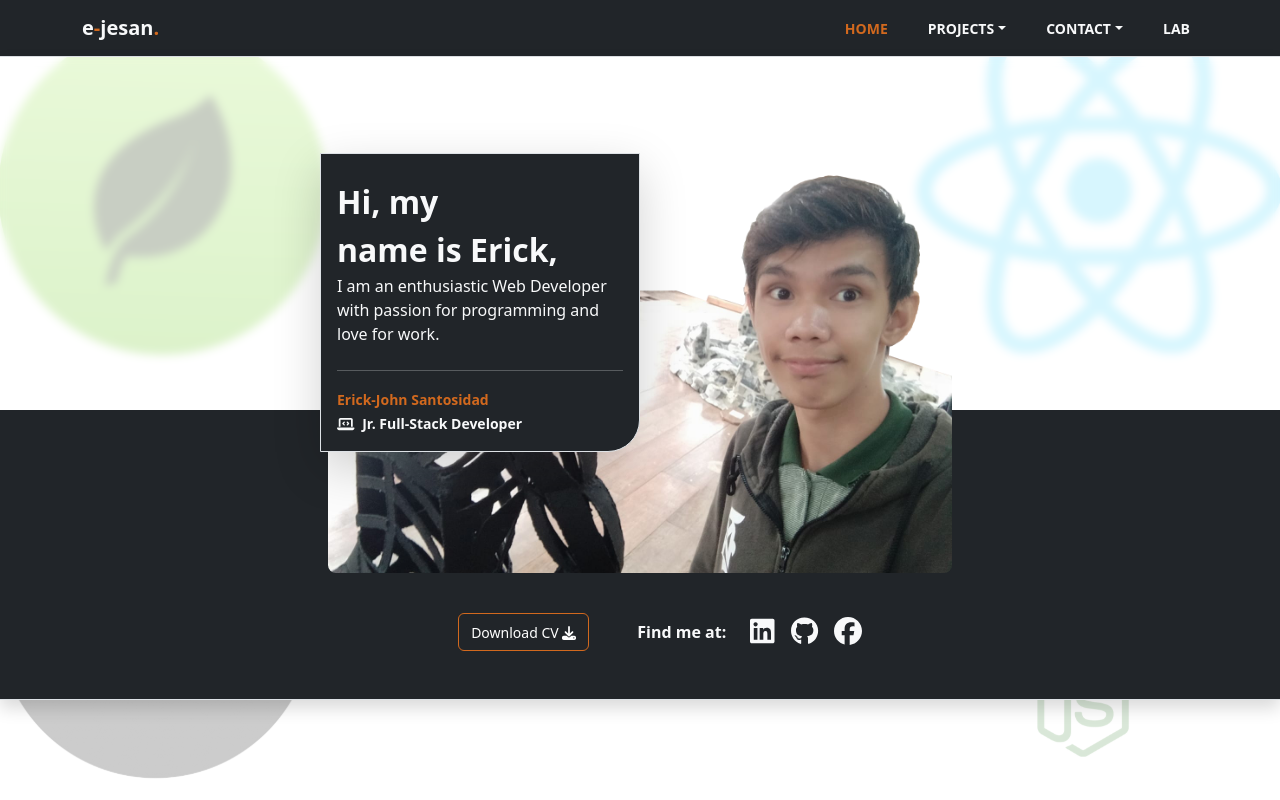
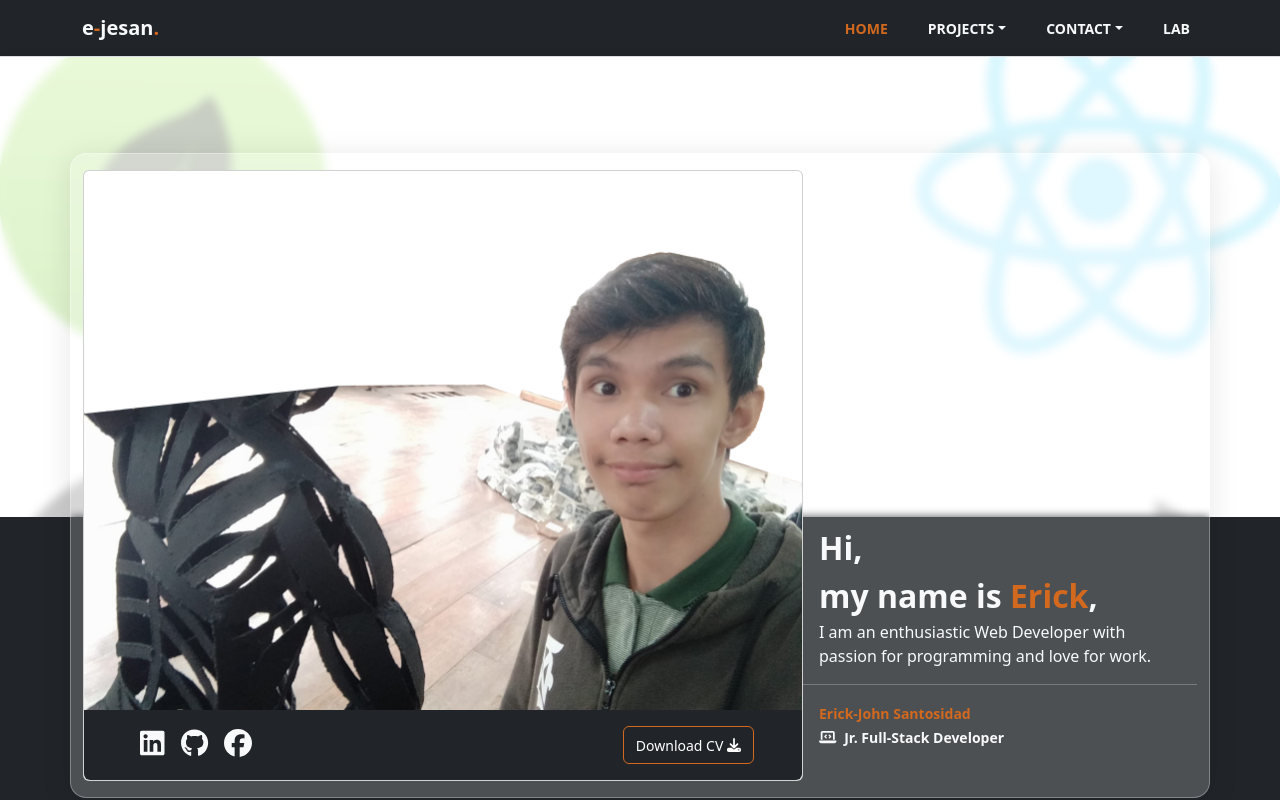
Before and after one commit to ricesush/portfoliov2, a React (Vite) app: page / in a window 1280 px wide. Shown: the top 800 px of the page. Built offline with nearby package versions, Linux system fonts and the light colour scheme.

Commit message:
modified header on the landing page

```diff
--- a/src/components/HeaderSection.jsx
+++ b/src/components/HeaderSection.jsx
@@ -1,5 +1,4 @@
-import myImage from '../assets/profilePic.png';
-
+import coverImg from '../assets/cover_edit.webp';
 import { FontAwesomeIcon } from '@fortawesome/react-fontawesome';
 import { faDownload, faLaptopCode } from '@fortawesome/free-solid-svg-icons';
 
@@ -10,46 +9,65 @@ import {
 } from '@fortawesome/free-brands-svg-icons';
 
 const HeaderSection = () => {
+  const socmeds = [
+    { href: 'https://www.linkedin.com/in/ejsan/', icon: faLinkedin, id: 1 },
+    { href: 'https://github.com/ricesush', icon: faGithub, id: 2 },
+    { href: 'https://www.facebook.com/RiceSush', icon: faFacebook, id: 3 },
+  ];
   return (
-    <div className='d-md-flex my-5 container position-relative '>
-      <div className='ms-md-auto p-lg-0 ps-md-5'>
-        <img src={myImage} className='img-size mx-auto  '></img>
-      </div>
-      <div className='align-middle my-auto me-auto ps-md-5 text-center text-md-start'>
-        <h5 className='fw-bold fs-1 pt-lg-0 pt-sm-3'>Erick-John Santosidad</h5>
-        <p className='yellowText fw-bold'>
-          <FontAwesomeIcon icon={faLaptopCode} />
-          <span> Jr. Full-Stack Developer</span>
-        </p>
-        <div>
-          An enthusiastic Web Developer with passion for programming and love
-          for work.
+    <div className='d-lg-flex my-5 container bg-glass '>
+      <div class='card mb-3 mt-3  d-flex-md' style={{ maxWidth: '45rem' }}>
+        <img src={coverImg} class='card-img-top' alt='...' />
+        <div class='card-body bg-dark rounded-bottom px-5'>
+          <p class='card-text'>
+            <div className='d-sm-flex text-center justify-content-between align-items-center'>
+              <div className=' d-md-flex align-items-center pt-md-0 pt-3'>
+                {socmeds.map((socmed) => {
+                  return (
+                    <a href={socmed.href} target='blank' key={socmed.id}>
+                      <FontAwesomeIcon
+                        icon={socmed.icon}
+                        className='socmed text-light px-2 fs-3'
+                      />
+                    </a>
+                  );
+                })}
               </div>
               <a
                 type='button'
-          className='btn custom-btn mt-3 '
+                className='btn custom-btn mt-sm-0 mt-3'
                 target='_blank'
                 href='https://drive.google.com/file/d/17XOk7XZZzX3RKqRqboJVWuuDHR_jnZ-X/view?usp=share_link'
               >
                 <small>
-            <span className=''>Download CV </span>
+                  <span className='btn-text'>Download CV </span>
                   <FontAwesomeIcon icon={faDownload} />
                 </small>
               </a>
-        <div className='pt-sm-0 mt-5'>
-          <small className=' fw-bold'>Find me at:</small>
-          <br />
-          <a href='https://www.linkedin.com/in/ejsan/' target='blank'>
-            <FontAwesomeIcon icon={faLinkedin} className='socmed ' />
-          </a>
-          <a href='https://github.com/ricesush' target='blank'>
-            <FontAwesomeIcon icon={faGithub} className='socmed mx-3' />
-          </a>
-          <a href='https://www.facebook.com/RiceSush' target='blank'>
-            <FontAwesomeIcon icon={faFacebook} className='socmed' />
-          </a>
+            </div>
+          </p>
         </div>
       </div>
+      <header className='mt-auto'>
+        <div className='text-light m-3'>
+          <div className='fs-2 fw-bold '>
+            Hi, <br /> my name is <span className='yellowText'>Erick</span>,
+          </div>
+          <p>
+            I am an enthusiastic Web Developer with passion for programming and
+            love for work.
+          </p>
+        </div>
+        <hr className='text-light' />
+        <div className='text-light m-3 mb-5'>
+          <small className='fw-bold yellowText'>Erick-John Santosidad</small>
+          <br />
+          <small className='fw-bold'>
+            <FontAwesomeIcon icon={faLaptopCode} className='pe-1' /> Jr.
+            Full-Stack Developer
+          </small>
+        </div>
+      </header>
     </div>
   );
 };
--- a/src/routes/Home.jsx
+++ b/src/routes/Home.jsx
@@ -1,4 +1,4 @@
-import HeaderSectionTest from '../components/HeaderSectionTest';
+import HeaderSection from '../components/HeaderSection';
 import AboutSection from '../components/AboutSection';
 import Contact from '../components/Contact';
 import TechStack from '../components/TechStack';
@@ -18,7 +18,7 @@ export const Home = () => {
         }`}
         onLoad={() => setIsLoading(false)}
       >
-        <HeaderSectionTest />
+        <HeaderSection />
       </section>
       <section
         className='d-lg-flex pt-5 justify-content-around container'
```
Lines whose indentation alone changed are shown as unchanged.
